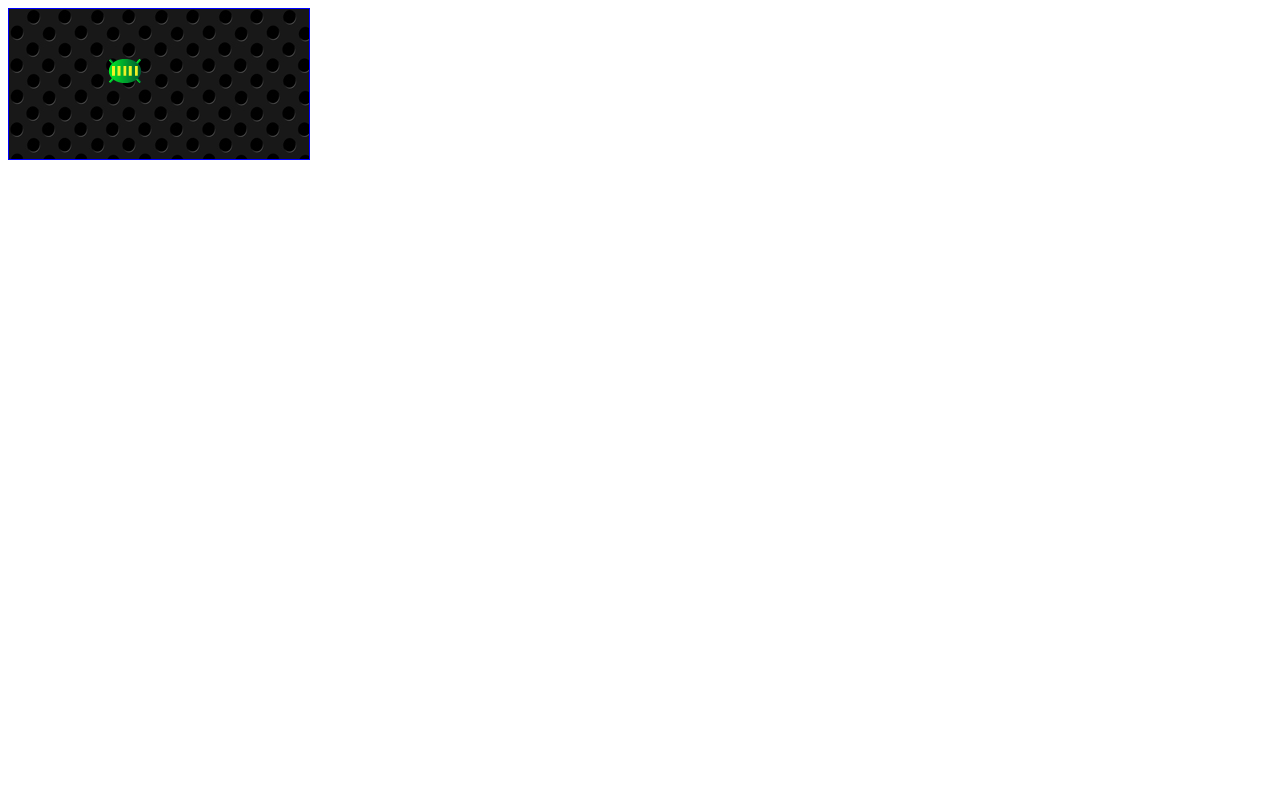
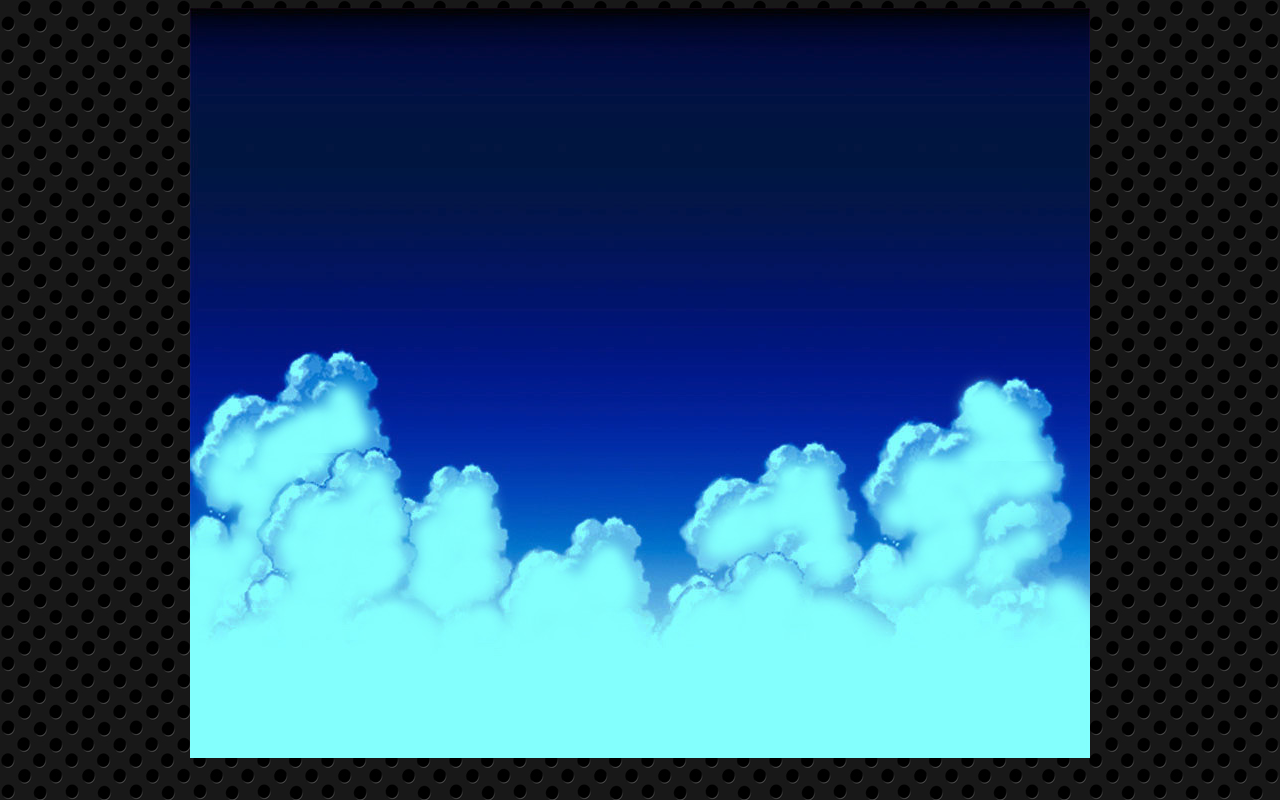
Before and after one commit to DannyMichaels/ufo-hunter.js, a plain HTML site: page index.html in a window 1280 px wide. Drawn offline with Linux system fonts and the light colour scheme.

Commit message:
update main.js add resize function

```diff
--- a/index.html
+++ b/index.html
@@ -9,6 +9,6 @@
     <script defer src="./scripts/main.js"></script>
   </head>
   <body>
-    <canvas id="ufoCanvas" class="ufo-canvas"></canvas>
+    <canvas id="ufoCanvas"></canvas>
   </body>
 </html>
--- a/scripts/main.js
+++ b/scripts/main.js
@@ -1,9 +1,46 @@
+const INITIAL_CANVAS_WIDTH = 900;
+const INITIAL_CANVAS_HEIGHT = 750;
+const SCROLLBAR_HEIGHT = 20;
+
 const canvas = document.getElementById('ufoCanvas');
-const ctx = canvas.getContext('2d');
 
-const img = new Image();
-img.src = '../images/ufo.png';
+canvas.width = INITIAL_CANVAS_WIDTH;
+canvas.height = INITIAL_CANVAS_HEIGHT;
 
-img.onload = () => {
-  return ctx.drawImage(img, 100, 50); // img ,x ,y
-};
+// canvas doesn't resize without javascript, css doesn't work. which means it'll overflow if we don't fix it
+function resize() {
+  // Get the height of the window, accounting for the height of the scrollbar
+  const windowHeight = window.innerHeight - SCROLLBAR_HEIGHT;
+
+  // Get the width of the window
+  const windowWidth = window.innerWidth - SCROLLBAR_HEIGHT; // give it some padding so it doesn't overflow
+
+  // Determine the maximum height and width that the canvas can be based on the original dimensions
+  const maxHeight = INITIAL_CANVAS_HEIGHT;
+  const maxWidth = INITIAL_CANVAS_WIDTH;
+
+  // Choose the smaller of the window height and max height, and the smaller of the window width and max width
+  const height = Math.min(windowHeight, maxHeight);
+  const width = Math.min(windowWidth, maxWidth);
+
+  // Calculate the aspect ratio of the canvas based on the original dimensions
+  const heightRatio = height / INITIAL_CANVAS_HEIGHT;
+  const widthRatio = width / INITIAL_CANVAS_WIDTH;
+
+  // Choose the smaller of the height and width ratios, so that the canvas will fit within the window
+  const ratio = Math.min(heightRatio, widthRatio);
+
+  // Calculate the new width and height of the canvas based on the aspect ratio and the original dimensions
+  const newWidth = INITIAL_CANVAS_WIDTH * ratio;
+  const newHeight = INITIAL_CANVAS_HEIGHT * ratio;
+
+  // Set the width and height of the canvas using CSS styles
+  canvas.style.width = `${newWidth}px`;
+  canvas.style.height = `${newHeight}px`;
+}
+
+// Call resize() when the page is loaded, to set the initial size of the canvas
+window.addEventListener('load', resize, false);
+
+// Call resize() whenever the window is resized, to update the size of the canvas
+window.addEventListener('resize', resize);
--- a/styles/style.css
+++ b/styles/style.css
@@ -1,4 +1,12 @@
 #ufoCanvas {
-  border: 1px solid blue;
-  background: url('../images/background.jpg');
+  border: 1px solid block;
+  margin: 0 auto;
+  display: block;
+  background-image: url('../images/field-background.jpg');
+  background-size: 100% 100%;
 }
+
+body {
+  background-image: url('../images/background.jpg');
+  background-repeat: repeat;
+}
```
